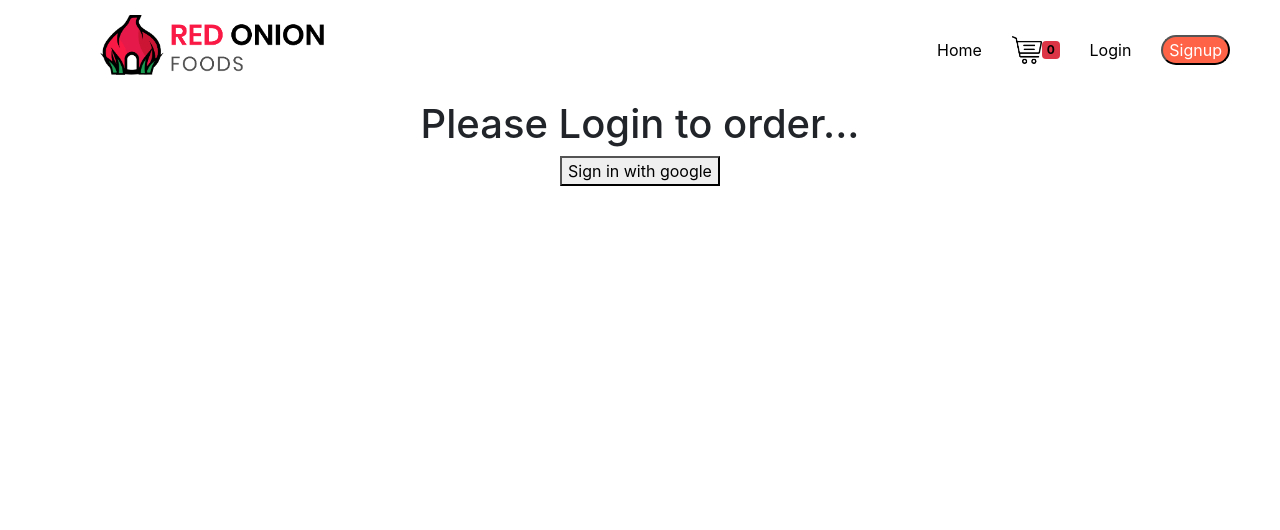
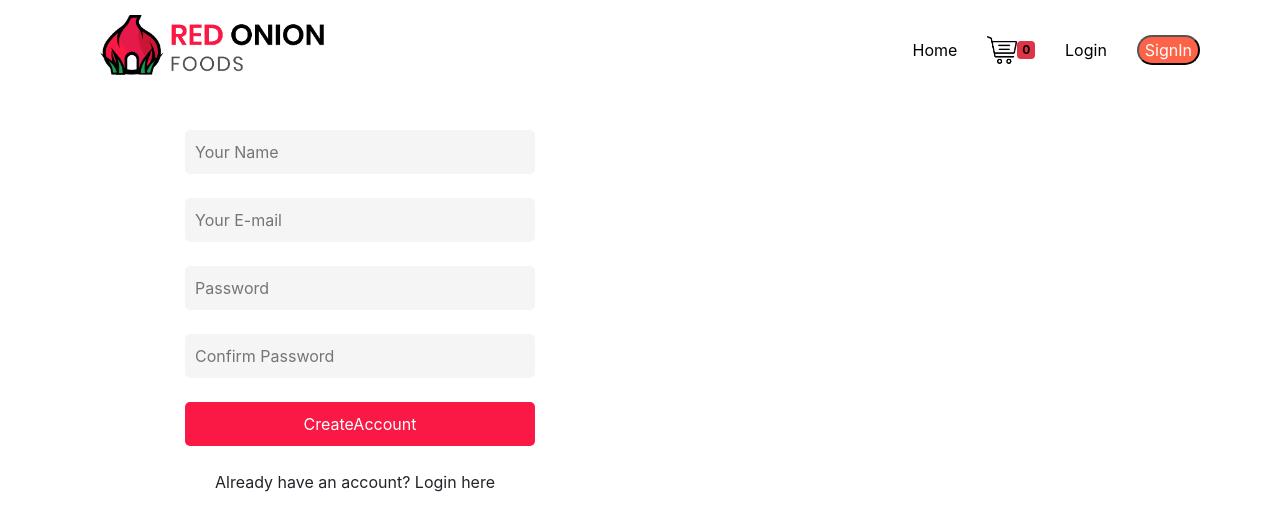
Before and after one commit to coderrafiul/red-onion, a React (Create React App) app: page /login in a window 1280 px wide. Shown: the top 530 px of the page. Built offline with nearby package versions, Linux system fonts and the light colour scheme; no server answers.

Commit message:
login page complted roughly

```diff
--- a/src/App.js
+++ b/src/App.js
@@ -20,15 +20,23 @@ import Review from './Components/Review/Review';
 
 
 
-
-
-
-
 function App() {
 
   const[finalCart, setFinalCart]= useState([])
 
   const [qnty, setQnty]= useState(1);
+
+  const[user, setUser]= useState({
+    isSignedIn: false,
+    name: '',
+    email: '',
+    photo: '',
+    password: '',
+    confirmPass: '',
+    error: '',
+    isValid: false,
+    existingUser: false
+})
 
   const handleAdd= ()=>{
       setQnty (qnty+1);
@@ -38,7 +46,6 @@ function App() {
       setQnty(qnty-1)
   }
 
-  // const[cart, setCart]= useState([]);
 
   console.log("Ordered food",finalCart)
 
@@ -61,7 +68,7 @@ function App() {
 
       <Router>
           <div className="App">
-          <Header finalCart={finalCart}></Header>
+          <Header finalCart={finalCart} user={user} setUser={setUser}></Header>
             <Switch>
               <Route exact path="/">
               <Search></Search>
@@ -76,7 +83,7 @@ function App() {
                 <Review finalCart={finalCart} setFinalCart={setFinalCart}></Review>
               </Route>
               <Route path="/login">
-                <Login></Login>
+                <Login user={user} setUser={setUser}></Login>
               </Route>
               <Route path="*">
                 <NotFound></NotFound>
--- a/src/Components/Header/Header.js
+++ b/src/Components/Header/Header.js
@@ -2,9 +2,33 @@ import React from 'react';
 import Logo from '../../images/logo2.png'
 import './Header.css';
 import Cart from '../../ICON/cart2.png';
+import * as firebase from "firebase/app";
+import "firebase/auth";
+import { Link } from 'react-router-dom';
 
 const Header = (props) => {
+    const handleSignOut= ()=>{
+        firebase.auth().signOut()
+        .then(res=>{
+          const signedOutUser={
+            isSignedIn: false,
+            name: '',
+            email: '',
+            photo: '',
+            password: '',
+            confirmPass: '',
+            error: '',
+            isValid: false,
+            existingUser: false
+          }
+          props.setUser(signedOutUser);
+        })
+        .catch(err=>{
+
+        })
+      }
     console.log(props);
+
     return (
         <div className="header d-flex justify-content-between">
             <div className="logo">
@@ -14,7 +38,13 @@ const Header = (props) => {
                 <a href="/">Home</a>
                 <a href="/cart"><img src={Cart} alt=""/><span className="badge bg-danger">{props.finalCart.length}</span> </a>
                 <a href="/login">Login</a>
-                <button>Signup</button>
+                { props.user.isSignedIn ?
+                    <button onClick={handleSignOut}>SignOut</button>
+                    :
+                    <Link to="/login">
+                    <button>SignIn</button>
+                    </Link>
+                    }
             </div>
         </div>
     );
--- a/src/Components/Login/Login.css
+++ b/src/Components/Login/Login.css
@@ -0,0 +1,19 @@
+.login-form{
+    margin: 30px 100px;
+}
+
+.login-form input{
+    display: block;
+    width: 350px;
+    padding: 10px;
+    background-color: rgb(245, 245, 245);
+    border: none;
+    border-radius: 5px;
+}
+
+input.btn-submit{
+
+    background-color: rgb(249, 25, 68);
+    color: white;
+    font-weight: 400;
+}
--- a/src/Components/Login/Login.js
+++ b/src/Components/Login/Login.js
@@ -1,13 +1,188 @@
 import React from 'react';
-import Auth from '../UseAuth/UseAuth';
+import * as firebase from "firebase/app";
+import "firebase/auth";
+import './Login.css';
+import firebaseConfig from "../../firebase.config";
+firebase.initializeApp(firebaseConfig);
 
-const Login = () => {
-    const auth= Auth();
-    console.log(auth.signInWithGoogle);
+
+const Login = (props) => {
+
+    const user= props.user;
+    const setUser= props.setUser;
+
+    // const[user, setUser]= useState({
+    //     isSignedIn: false,
+    //     name: '',
+    //     email: '',
+    //     photo: '',
+    //     password: '',
+    //     confirmPass: '',
+    //     error: '',
+    //     isValid: false,
+    //     existingUser: false
+    // })
+    // const auth= Auth();
+    // console.log(auth.signInWithGoogle);
+
+    const isValidEmail= email =>  /(.+)@(.+){2,}\.(.+){2,}/.test(email);
+    const hasNumber = input => /\d/.test(input);
+
+    const switchForm1 = () =>{
+        const createdUser ={...user};
+        createdUser.existingUser= true;
+        setUser(createdUser)
+        console.log()
+    }
+
+    const switchForm2 = () =>{
+        const createdUser ={...user};
+        createdUser.existingUser= false;
+        setUser(createdUser)
+        console.log()
+    }
+
+    const handleChange = event =>{
+        let isValid= true;
+
+        const newUserInfo={
+            ...user
+        }
+
+        // Password confirmation
+
+        // if(event.target.name === "password"){
+        //     isValid=
+        // }
+
+        // Perform validation
+        if(event.target.name === "email"){
+            isValid= isValidEmail(event.target.value)
+        }
+
+        if(event.target.name === "password"){
+            isValid= event.target.value.length> 8 && hasNumber(event.target.value)
+        }
+
+        newUserInfo[event.target.name]= event.target.value;
+        newUserInfo.isValid = isValid;
+        setUser(newUserInfo);
+
+    }
+
+    const signedInUser = (event)=>{
+        if(user.isValid){
+            firebase.auth().signInWithEmailAndPassword(user.email, user.password)
+            .then(res =>{
+                console.log(res)
+                const createdUser ={...user};
+                createdUser.isSignedIn= true;
+                createdUser.error= '';
+                setUser(createdUser)
+
+            })
+            .catch(err =>{
+                console.log(err)
+                const createdUser ={...user};
+                createdUser.isSignedIn= false;
+                createdUser.error= err.message;
+                setUser(createdUser)
+            })
+        }
+        else{
+            console.log("Form is not valid")
+        }
+
+        event.preventDefault();
+        event.target.reset();
+    }
+
+    const createAccount= (event)=>{
+        if(user.isValid){
+            firebase.auth().createUserWithEmailAndPassword(user.email, user.password)
+            .then(res =>{
+                console.log(res)
+                const createdUser ={...user};
+                createdUser.isSignedIn= true;
+                createdUser.error= '';
+                setUser(createdUser)
+
+            })
+            .catch(err =>{
+                console.log(err)
+                const createdUser ={...user};
+                createdUser.isSignedIn= false;
+                createdUser.error= err.message;
+                setUser(createdUser)
+            })
+        }
+        else{
+            console.log("Form is not valid")
+        }
+
+        event.preventDefault();
+        event.target.reset();
+    }
+
+
+
     return (
-        <div>
-            <h1>Please Login to order...</h1>
-            <button onClick={auth.signInWithGoogle}>Sign in with google</button>
+        // <div>
+        //     <h1>Please Login to order...</h1>
+        //     <form>
+        //     <input type="text" name="" id=""/>
+        //     </form>
+        //     <button onClick={auth.signInWithGoogle}>Sign in with google</button>
+        // </div>
+
+        <div className="container">
+            <div className="row">
+                <div className="col-md-6">
+
+                    <form style={{display: user.existingUser? "block" : "none"}} className="login-form" onSubmit={signedInUser}>
+                        <input onBlur={handleChange} type="email" name="email" placeholder="Your E-mail" id="" required/>
+                        <br/>
+                        <input onBlur={handleChange} type="password" name="password" placeholder="Password" id="" required/>
+                        <br/>
+                        <input type="submit" value="Sign In" name="" className="btn-submit"/>
+                        <br/>
+
+                        <label htmlFor="switchForm2">
+                        <p>Don't have an account? <span onClick={switchForm2} id="switchForm2">SignUp here</span></p>
+                        </label>
+
+
+                    </form>
+
+
+
+
+
+                    <form style={{display: !user.existingUser? "block": "none"}} className="login-form" onSubmit={createAccount}>
+                        <input onBlur={handleChange} type="text" name="name" placeholder="Your Name" id="" required/>
+                        <br/>
+                        <input onBlur={handleChange} type="email" name="email" placeholder="Your E-mail" id="" required/>
+                        <br/>
+                        <input onBlur={handleChange} type="password" name="password" placeholder="Password" id="" required/>
+                        <br/>
+                        <input onBlur={handleChange} type="password" name="password" placeholder="Confirm Password" id="" required/>
+                        <br/>
+                        <input type="submit" value="CreateAccount" name="" className="btn-submit"/>
+                        <br/>
+
+                        <label htmlFor="switchForm1">
+                        <p>Already have an account? <span onClick={switchForm1} id="switchForm1">Login here</span></p>
+                        </label>
+
+                    </form>
+                    {
+                        user.error && <p style={{color:"red"}}>{user.error}</p>
+                    }
+
+
+
+                </div>
+            </div>
         </div>
     );
 };
```
Also changed, not shown: 1 other file (tests, documents, lock files or other folders).
